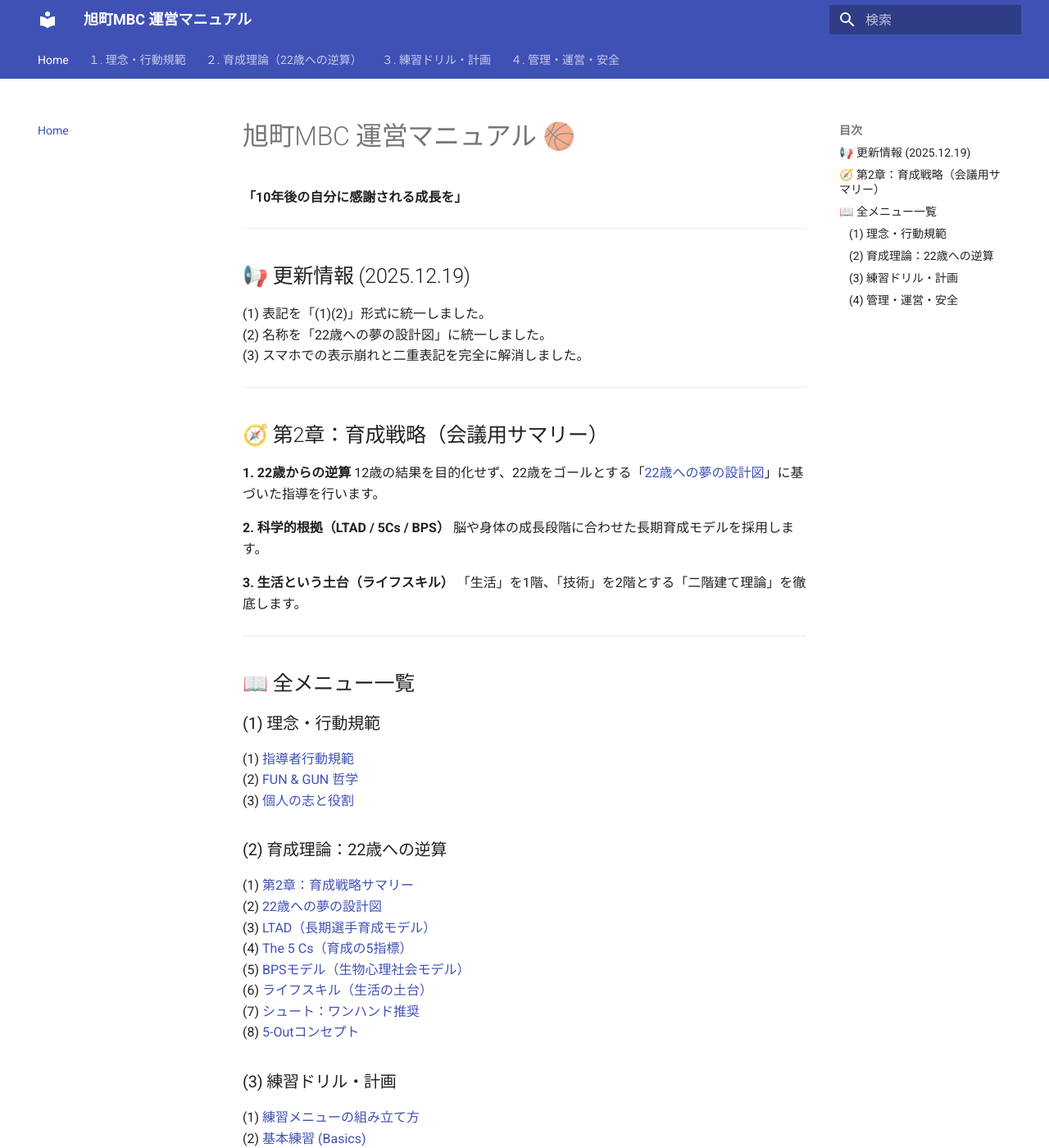
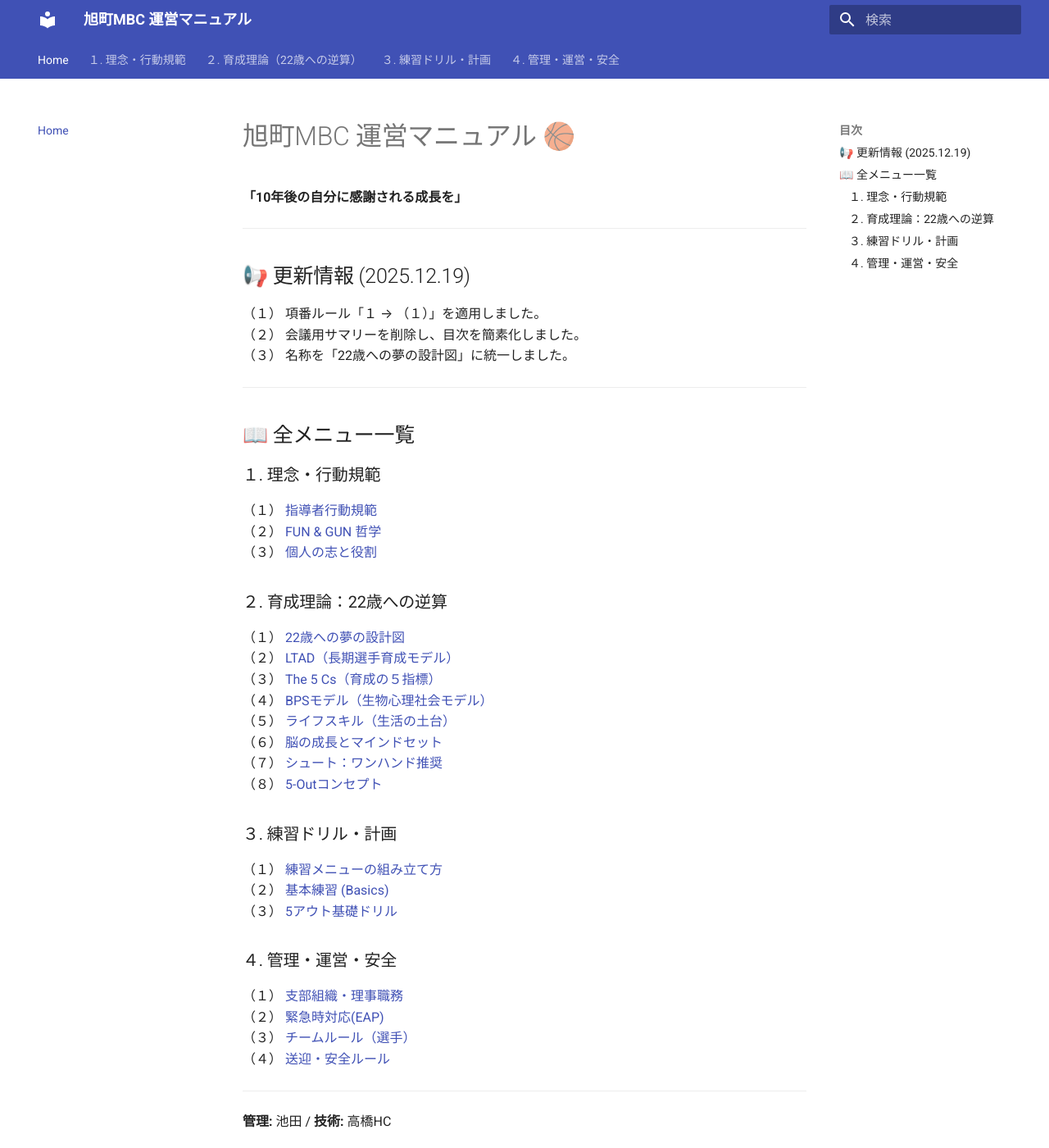
Before and after one commit to kawaiikumichan/asahicho-minibus-ops, an MkDocs documentation site: the page built from docs/index.md, in a window 1280 px wide and 1400 px high. Shown: the whole window at 82% size. Built offline with MkDocs 1.6.1 and Material for MkDocs 9.7.7, drawn with Linux system fonts in a browser that asks for light colours; some of the changed text lies outside the part shown.

Commit message:
Update index.md

```diff
--- a/docs/index.md
+++ b/docs/index.md
@@ -5,48 +5,39 @@
 ---
 
 ## 📢 更新情報 (2025.12.19)
-(1) 表記を「(1)(2)」形式に統一しました。
-(2) 名称を「22歳への夢の設計図」に統一しました。
-(3) スマホでの表示崩れと二重表記を完全に解消しました。
-
----
-
-## 🧭 第2章：育成戦略（会議用サマリー）
-
-**1. 22歳からの逆算** 12歳の結果を目的化せず、22歳をゴールとする「[22歳への夢の設計図](01_Coaching_Logics/dream_blueprint.md)」に基づいた指導を行います。
-
-**2. 科学的根拠（LTAD / 5Cs / BPS）** 脳や身体の成長段階に合わせた長期育成モデルを採用します。
-
-**3. 生活という土台（ライフスキル）** 「生活」を1階、「技術」を2階とする「二階建て理論」を徹底します。
+（１） 項番ルール「１ → （１）」を適用しました。
+（２） 会議用サマリーを削除し、目次を簡素化しました。
+（３） 名称を「22歳への夢の設計図」に統一しました。
 
 ---
 
 ## 📖 全メニュー一覧
 
-### (1) 理念・行動規範
-(1) [指導者行動規範](00_Philosophy/coaching_code.md)
-(2) [FUN & GUN 哲学](00_Philosophy/fun_and_gun.md)
-(3) [個人の志と役割](01_Coaching_Logics/individual_goals.md)
+### １. 理念・行動規範
+（１） [指導者行動規範](00_Philosophy/coaching_code.md)
+（２） [FUN & GUN 哲学](00_Philosophy/fun_and_gun.md)
+（３） [個人の志と役割](01_Coaching_Logics/individual_goals.md)
 
-### (2) 育成理論：22歳への逆算
-(1) [第2章：育成戦略サマリー](01_Coaching_Logics/index.md)
-(2) [22歳への夢の設計図](01_Coaching_Logics/dream_blueprint.md)
-(3) [LTAD（長期選手育成モデル）](01_Coaching_Logics/ltad.md)
-(4) [The 5 Cs（育成の5指標）](01_Coaching_Logics/5cs.md)
-(5) [BPSモデル（生物心理社会モデル）](01_Coaching_Logics/bps_model.md)
-(6) [ライフスキル（生活の土台）](01_Coaching_Logics/life_skills.md)
-(7) [シュート：ワンハンド推奨](01_Coaching_Logics/shooting_standard.md)
-(8) [5-Outコンセプト](01_Coaching_Logics/5out.md)
+### ２. 育成理論：22歳への逆算
+（１） [22歳への夢の設計図](01_Coaching_Logics/dream_blueprint.md)
+（２） [LTAD（長期選手育成モデル）](01_Coaching_Logics/ltad.md)
+（３） [The 5 Cs（育成の５指標）](01_Coaching_Logics/5cs.md)
+（４） [BPSモデル（生物心理社会モデル）](01_Coaching_Logics/bps_model.md)
+（５） [ライフスキル（生活の土台）](01_Coaching_Logics/life_skills.md)
+（６） [脳の成長とマインドセット](01_Coaching_Logics/growth_mindset.md)
+（７） [シュート：ワンハンド推奨](01_Coaching_Logics/shooting_standard.md)
+（８） [5-Outコンセプト](01_Coaching_Logics/5out.md)
 
-### (3) 練習ドリル・計画
-(1) [練習メニューの組み立て方](02_Training_Drills/practice_planning.md)
-(2) [基本練習 (Basics)](02_Training_Drills/basics.md)
-(3) [5アウト基礎ドリル](02_Training_Drills/5out_basics.md)
+### ３. 練習ドリル・計画
+（１） [練習メニューの組み立て方](02_Training_Drills/practice_planning.md)
+（２） [基本練習 (Basics)](02_Training_Drills/basics.md)
+（３） [5アウト基礎ドリル](02_Training_Drills/5out_basics.md)
 
-### (4) 管理・運営・安全
-(1) [支部組織・理事職務](03_Operations/organization.md)
-(2) [緊急時対応(EAP)](03_Operations/eap.md)
-(3) [送迎・安全ルール](03_Operations/transport_safety.md)
+### ４. 管理・運営・安全
+（１） [支部組織・理事職務](03_Operations/organization.md)
+（２） [緊急時対応(EAP)](03_Operations/eap.md)
+（３） [チームルール（選手）](03_Operations/team_rules_player.md)
+（４） [送迎・安全ルール](03_Operations/transport_safety.md)
 
 ---
 **管理:** 池田 / **技術:** 高橋HC
```
